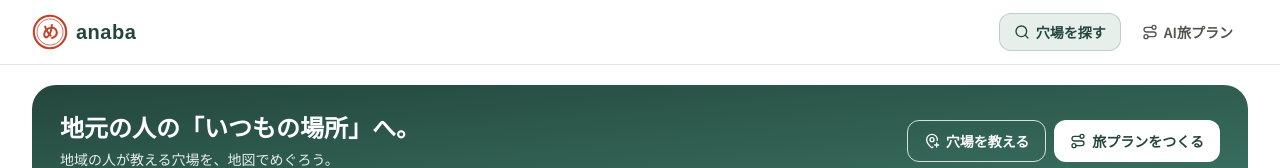
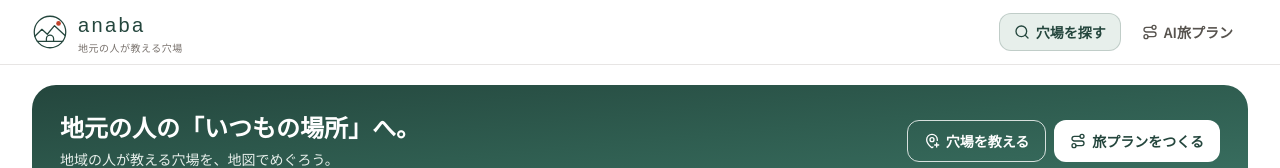
Before and after one commit to poker-hack-stage/anaba, a Next.js app: page / in a window 1280 px wide. Shown: the top 168 px of the page. Built offline with nearby package versions, Linux system fonts and the light colour scheme; no server answers; the database is empty; a web font is replaced by a local one.

Commit message:
feat: ロゴを「山あいの穴」の線のマークと説明つきの文字に作り直す

```diff
--- a/components/brand/logo-mark.tsx
+++ b/components/brand/logo-mark.tsx
@@ -1,45 +1,34 @@
 import { cn } from "@/lib/utils";
 
 /**
- * anaba のロゴマーク。御朱印のような朱色のスタンプ。
- * 少し傾けて、手で押したような雰囲気にしている。
- * favicon（app/icon.svg）も同じデザインなので、変えるときは両方直す。
+ * anaba のロゴマーク。細い線の丸の中に、山の稜線・地面・洞窟の入口（穴）と、朱色の日。
+ * 「山あいの穴場」をあらわす。線と丸は ink（currentColor）、日は shu。
+ * 16px では細い線が消えるので、favicon（app/icon.svg）は線を太くした別の版にしている。形を変えるときは両方直す。
  */
 export function LogoMark({ className }: { className?: string }) {
   return (
     <svg
       viewBox="0 0 40 40"
       aria-hidden="true"
-      className={cn("h-9 w-9 -rotate-6 text-shu", className)}
+      className={cn("h-9 w-9 text-ink", className)}
     >
-      <circle
-        cx="20"
-        cy="20"
-        r="18"
+      <g
         fill="none"
         stroke="currentColor"
-        strokeWidth="2.4"
-      />
-      <circle
-        cx="20"
-        cy="20"
-        r="14.6"
-        fill="none"
-        stroke="currentColor"
-        strokeWidth="0.8"
-      />
-      <text
-        x="20"
-        y="21"
-        textAnchor="middle"
-        dominantBaseline="central"
-        fill="currentColor"
-        fontSize="19"
-        fontWeight="700"
-        style={{ fontFamily: "var(--font-brand), sans-serif" }}
+        strokeWidth={1.4}
+        strokeLinecap="round"
+        strokeLinejoin="round"
       >
-        め
-      </text>
+        <circle cx="20" cy="20" r="17.5" />
+        {/* 山の稜線（両端は丸の線の上で止める） */}
+        <path d="M3.2 24.8 L11 17 L17 22.5 L25 13 L37 24.1" />
+        {/* 地面 */}
+        <path d="M6 30.5 H34" />
+        {/* 洞窟の入口（穴） */}
+        <path d="M16 30.5 V27.5 A4 4 0 0 1 24 27.5 V30.5" />
+      </g>
+      {/* 日 */}
+      <circle cx="29.5" cy="10.5" r="2.6" className="fill-shu" />
     </svg>
   );
 }
--- a/components/layout/site-header.tsx
+++ b/components/layout/site-header.tsx
@@ -6,10 +6,15 @@ export function SiteHeader() {
   return (
     <header className="sticky top-0 z-30 border-b border-stone-200 bg-white/95 backdrop-blur-md">
       <div className="mx-auto flex h-14 max-w-7xl items-center justify-between gap-4 px-4 sm:h-16 sm:px-6 lg:px-8">
-        <Link href="/" className="flex shrink-0 items-center gap-2">
+        <Link href="/" className="flex shrink-0 items-center gap-2.5">
           <LogoMark />
-          <span className="font-brand text-xl font-bold tracking-wide text-ink">
-            anaba
+          <span className="flex flex-col leading-none">
+            <span className="font-brand text-xl font-medium tracking-[0.12em] text-ink">
+              anaba
+            </span>
+            <span className="mt-1 hidden text-[10px] tracking-wider text-stone-500 sm:block">
+              地元の人が教える穴場
+            </span>
           </span>
         </Link>
 
```
Also changed, not shown: app/icon.svg.
